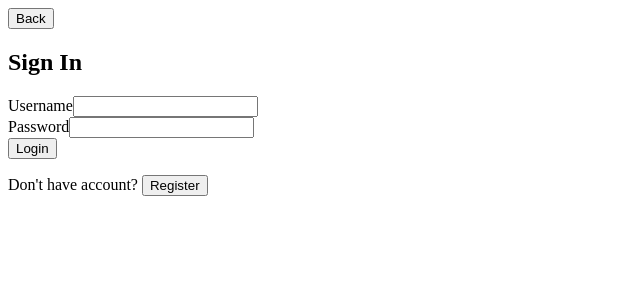
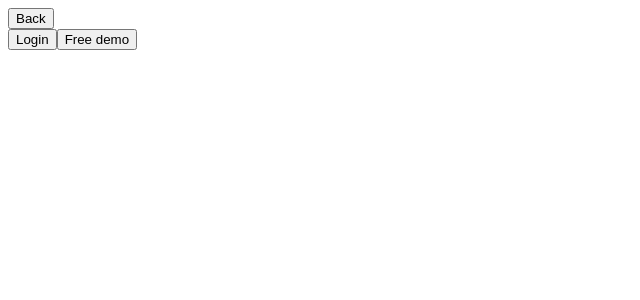
Before and after one commit to heap-visualizer/heap-viz, a React app: page / in a window 1280 px wide. Shown: the top 300 px of the page, without its empty margins (0-640 px from the left). Built offline with nearby package versions, Linux system fonts and the light colour scheme.

Commit message:
fixed login

```diff
--- a/src/LandingPage.tsx
+++ b/src/LandingPage.tsx
@@ -6,7 +6,7 @@ import { RegisterPage } from './containers/SignUpPage'
 
 
 function LandingPage() {
-  const [changeToFormDisplay, setChangeToFormDisplay] = useState(true);
+  const [changeToFormDisplay, setChangeToFormDisplay] = useState(false);
   const [formToDisplay, setFormToDisplay] = useState('login');
 
   const handleStartNow = () => {
@@ -14,7 +14,7 @@ function LandingPage() {
   }
 
   const handleBackButton = () => {
-    setChangeToFormDisplay(true);
+    setChangeToFormDisplay(false);
     setFormToDisplay('login');
   }
   function guestLogin() {
--- a/src/containers/LoginPage.tsx
+++ b/src/containers/LoginPage.tsx
@@ -42,8 +42,11 @@ export const LoginPage = (props: any) => { // disable login submit button if loa
     const { username, password } = formValue;
     // disable login button by set loading to true
     setLoading(true);
-    dispatch(login({ username, password })).unwrap().then(() => {
-      setRedirect(true);
+    dispatch(login({ username, password })).unwrap().then((data) => {
+      if(data.username) {
+        setRedirect(true);
+      }
+      else throw new Error('login failed');
     }).catch(() => { // if login fails, enable login button again
       setLoading(false);
     });
```
